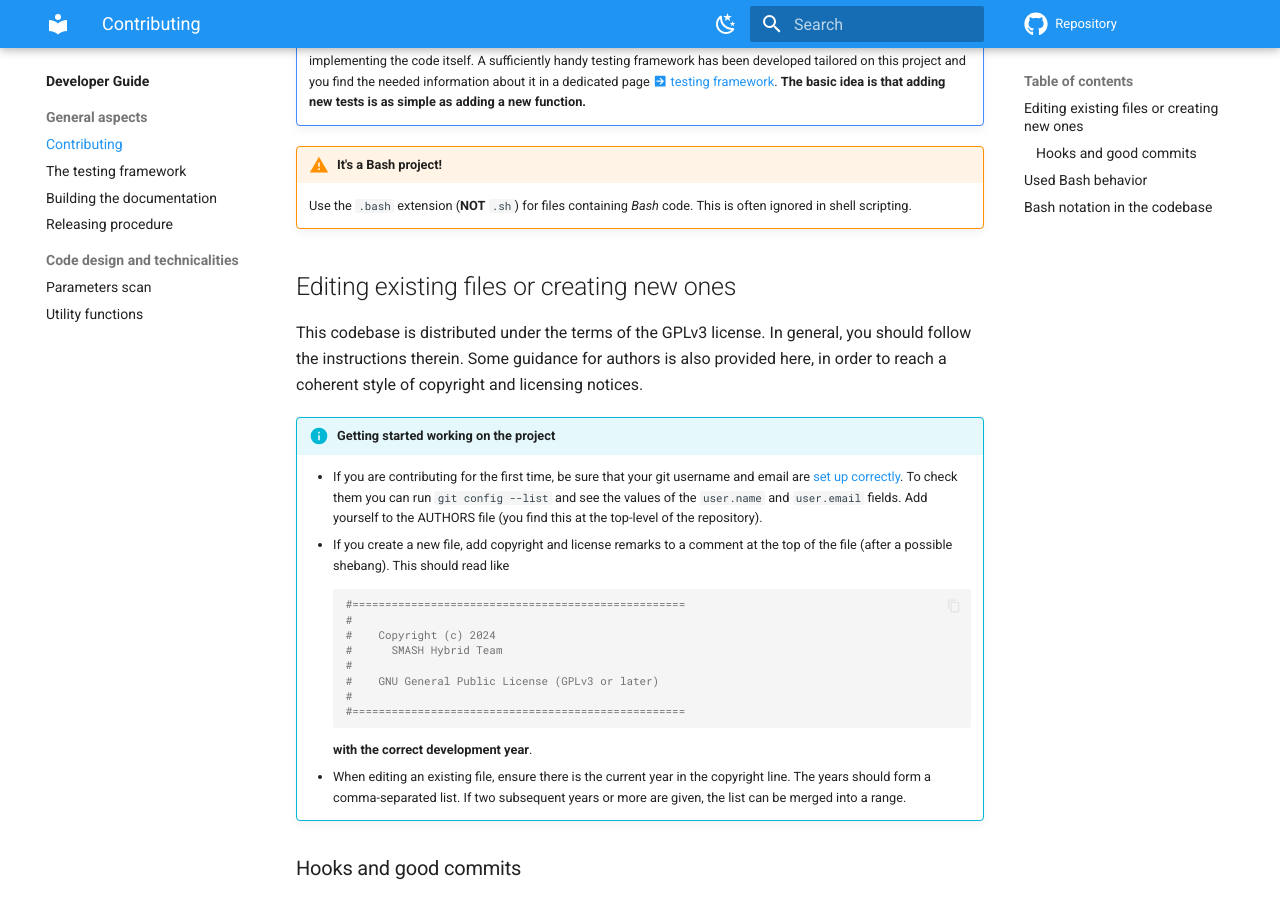
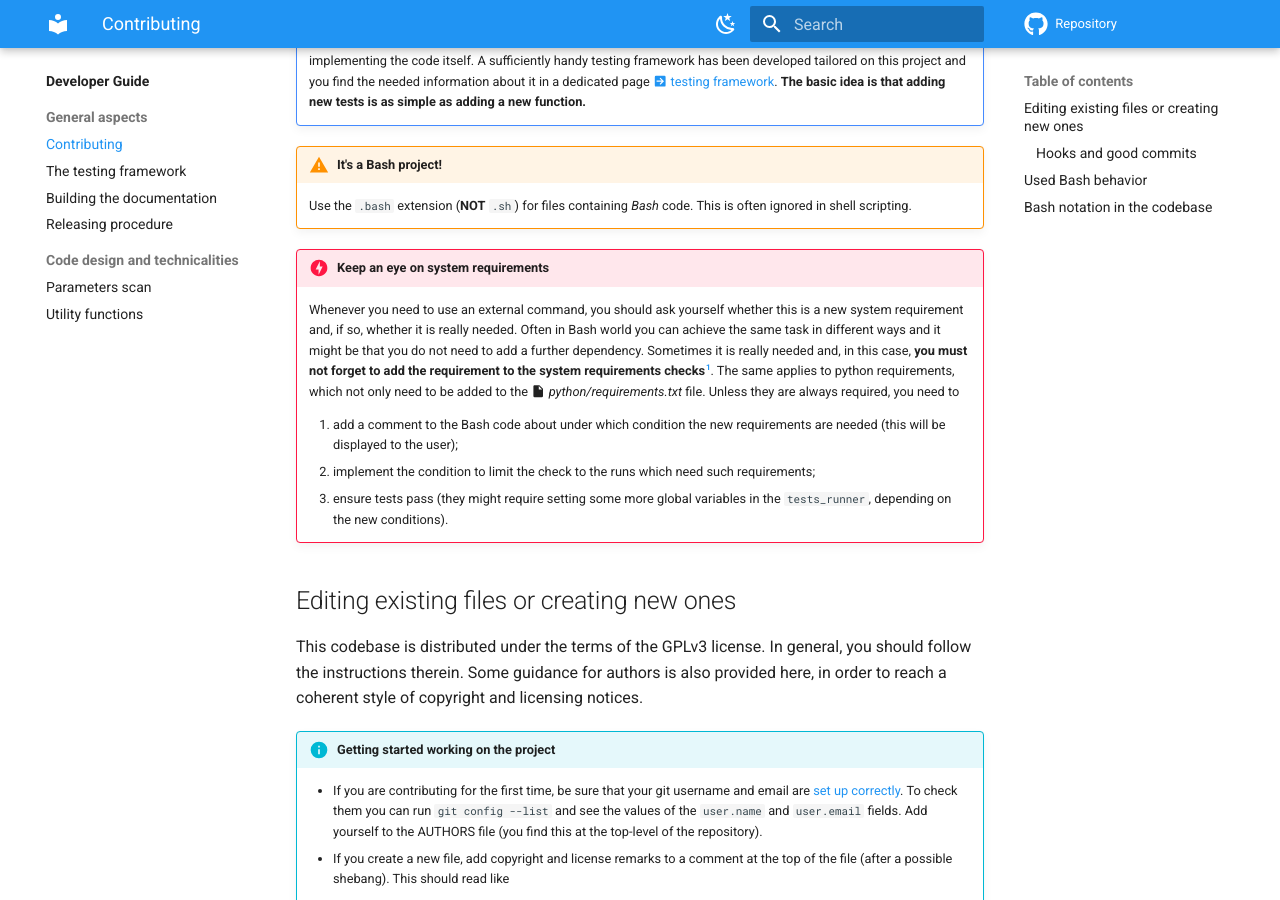
Before and after one commit to smash-transport/smash-vhlle-hybrid, an MkDocs documentation site: the page built from docs/developer/contributing.md, in a window 1280 px wide and 900 px high, scrolled down 514 px. Built offline with MkDocs 1.6.1 and Material for MkDocs 9.7.7, drawn with Linux system fonts in a browser that asks for light colours; emoji names are drawn with the system emoji font; comment, search, counter and statistics services are not loaded; the version menu is left out; some of the changed text lies outside the part shown.

Commit message:
Add admonition about requirements to developer guide

```diff
--- a/docs/developer/contributing.md
+++ b/docs/developer/contributing.md
@@ -20,6 +20,20 @@
 !!! warning "It's a Bash project!"
     Use the `.bash` extension (**NOT** `.sh`) for files containing *Bash* code.
     This is often ignored in shell scripting.
+
+!!! danger "Keep an eye on system requirements"
+    Whenever you need to use an external command, you should ask yourself whether this is a new system requirement and, if so, whether it is really needed.
+    Often in Bash world you can achieve the same task in different ways and it might be that you do not need to add a further dependency.
+    Sometimes it is really needed and, in this case, **you must not forget to add the requirement to the system requirements checks**[^1].
+    The same applies to python requirements, which not only need to be added to the :material-file: *python/requirements.txt* file.
+    Unless they are always required, you need to
+
+      1. add a comment to the Bash code about under which condition the new requirements are needed (this will be displayed to the user);
+      2. implement the condition to limit the check to the runs which need such requirements;
+      3. ensure tests pass (they might require setting some more global variables in the `tests_runner`, depending on the new conditions).
+
+[^1]:
+    For OS requirements, it should be simply enough to add the new requirements to the appropriate array in the function where system requirements are defined.
 
 ## Editing existing files or creating new ones
 
```
Also changed, not shown: docs/developer/index.md (+1 -1 lines).
